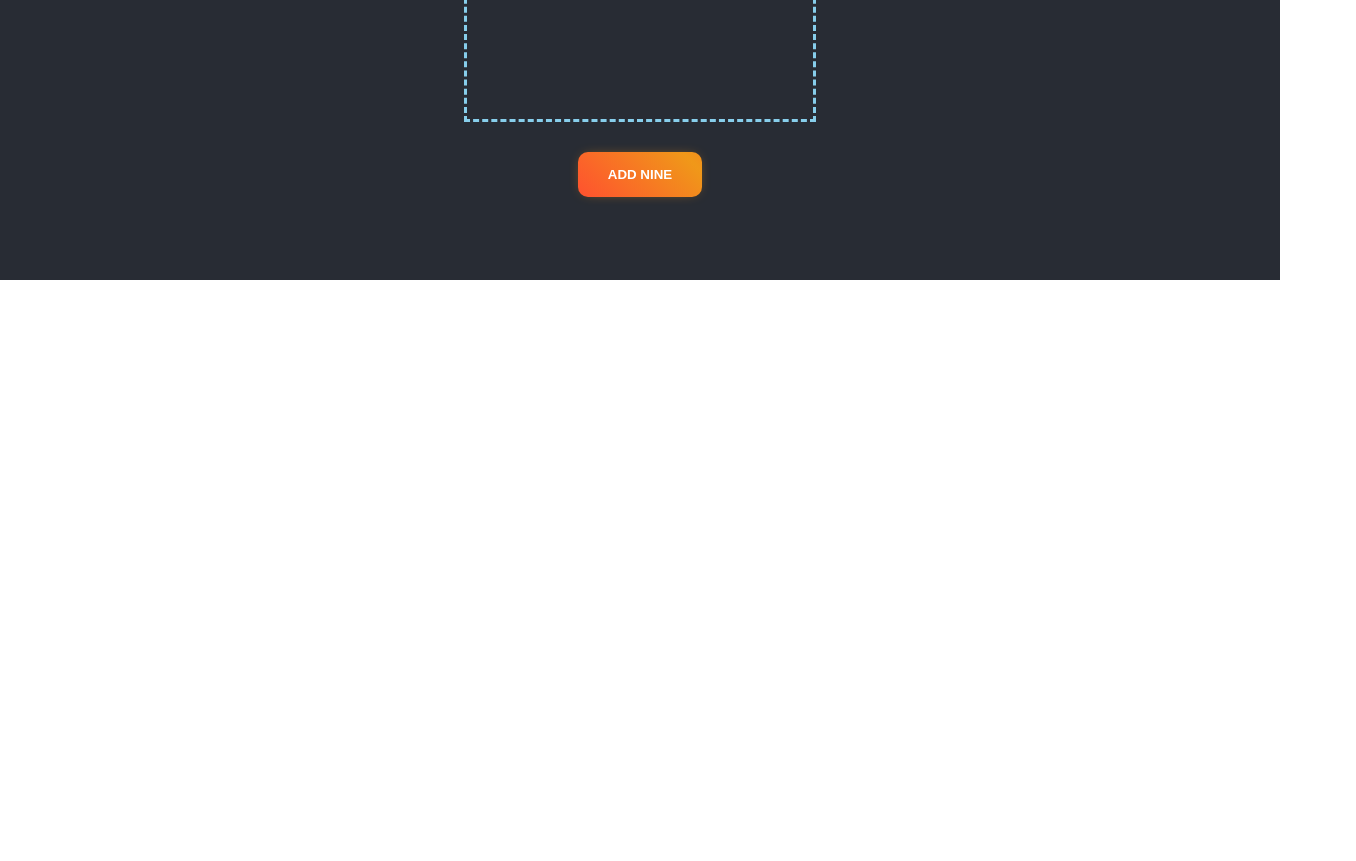
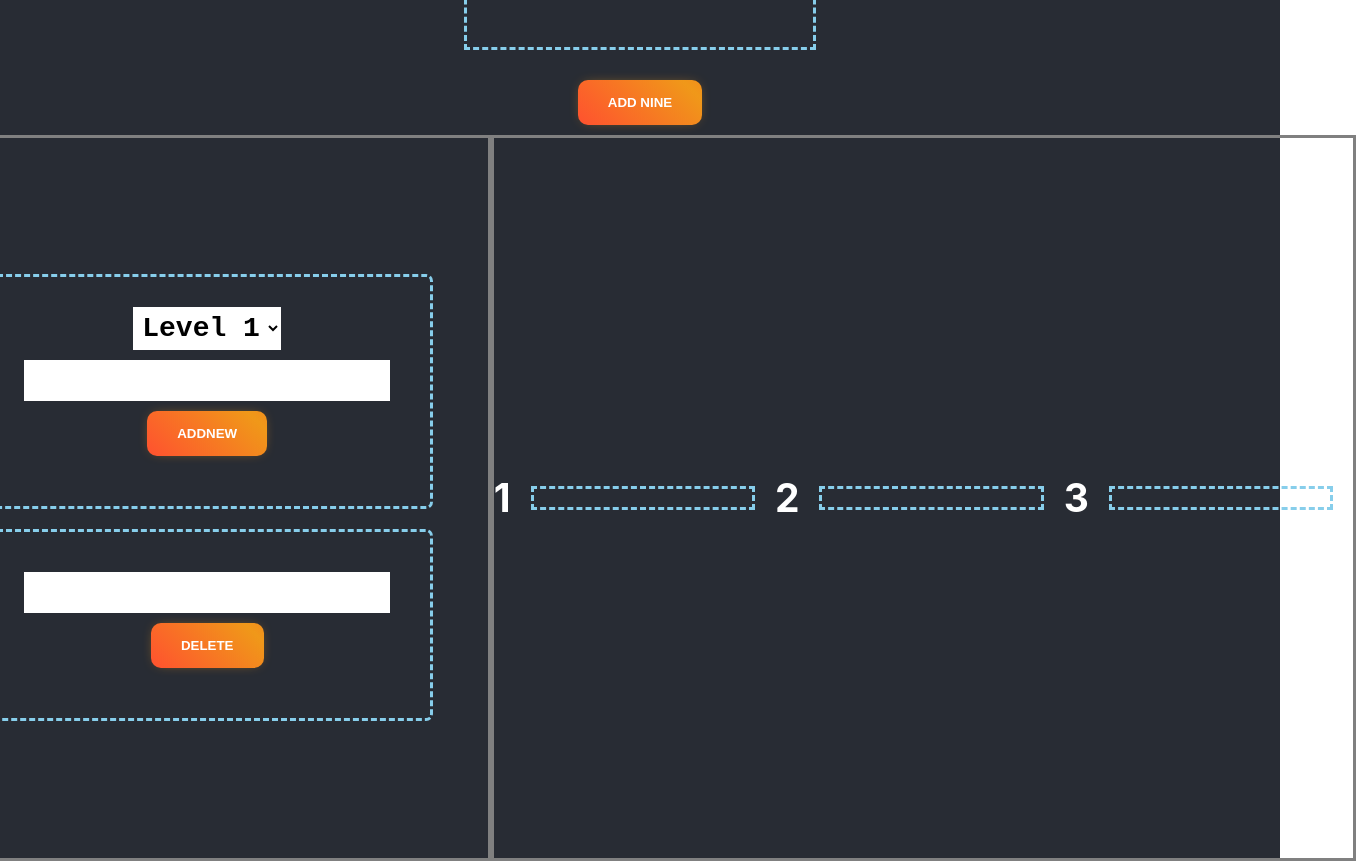
Before and after one commit to Jakavickis/drontai, a React (Create React App) app in the folder r1/: page / in a window 1280 px wide. Shown: the part 520-1381 px from the top of the page, 1356 px wide, since content can reach past the window. Before the commit the page ends 800 px from the top, so only its background shows below. Built offline with nearby package versions, Linux system fonts and the light colour scheme.

Commit message:
Bin with numbers add, delete

```diff
--- a/r1/src/App.jsx
+++ b/r1/src/App.jsx
@@ -3,6 +3,9 @@
 import Dog from './Components/011/Dog';
 import randColor from './Functions/randColor';
 import Nine from './Components/011/Nine';
+import Bin from './Components/011/Bin';
+import Del from './Components/011/Del';
+import New from './Components/011/New';
 
 
 function App() {
@@ -11,6 +14,7 @@
     const index = useRef(0);
     const addButton = useRef();
     const [nine, setNine] = useState([]);
+    const [data, setData] = useState([]);
 
 
     const addNine = () => {
@@ -53,6 +57,19 @@
                 </div>
                 <Nine nine={nine} setNine={setNine}></Nine>
                 <button onClick={addNine}>Add Nine</button>
+
+                <div className="layout-main">
+                    <div className="layout-left">
+                        <New setData={setData} />
+                        <Del setData={setData} />
+                    </div>
+                    <div className="layout-right">
+                        <Bin select={1} data={data} />
+                        <Bin select={2} data={data} />
+                        <Bin select={3} data={data} />
+                    </div>
+
+                </div>
             </header>
         </div>
     );
--- a/r1/src/App.scss
+++ b/r1/src/App.scss
@@ -201,3 +201,54 @@
     display: none;
   }
 }
+
+.containerBin {
+  display: flex;
+  justify-content: space-around;
+  align-items: center;
+  flex-wrap: wrap;
+  width: 230px;
+  border: 3px dashed skyblue;
+  margin: 20px;
+  padding: 9px;
+
+  div {
+    width: 200px;
+    height: 200px;
+    display: flex;
+    justify-content: center;
+    align-items: center;
+    color: white;
+    border: 1px solid white;
+    margin: 5px 0;
+  }
+}
+
+.layout-main {
+  display: flex;
+  justify-content: center;
+  align-items: center;
+
+  .layout-left {
+    width: 40%;
+    height: 90vh;
+    display: flex;
+    justify-content: center;
+    align-items: center;
+    flex-direction: column;
+    border: 3px solid gray;
+
+    input {
+      margin-top: 10px;
+    }
+  }
+
+  .layout-right {
+    width: 60%;
+    min-height: 90vh;
+    display: flex;
+    justify-content: center;
+    align-items: center;
+    border: 3px solid gray;
+  }
+}
--- /dev/null
+++ b/r1/src/Components/011/Bin.jsx
@@ -0,0 +1,16 @@
+
+function Bin({ select, data }) {
+
+    return (
+        <>
+            <h2>{select}</h2>
+            <div className="containerBin">
+                {
+                    data.map((d, i) => d.select === select ? <div key={i}>{d.number}</div> : null)
+                }
+            </div>
+        </>
+    );
+}
+
+export default Bin;
--- /dev/null
+++ b/r1/src/Components/011/Del.jsx
@@ -0,0 +1,22 @@
+
+import { useState } from 'react';
+function Del({ setData }) {
+
+    const [number, setNumber] = useState('');
+
+    const remove = () => {
+        setData(d => d.filter(kv => kv.number !== parseInt(number)));
+        setNumber('');
+    }
+
+    return (
+        <>
+            <div className="form-container">
+                <input type="text" onChange={e => setNumber(e.target.value)} value={number}></input>
+                <button onClick={remove}>Delete</button>
+            </div>
+        </>
+    )
+}
+
+export default Del;
--- /dev/null
+++ b/r1/src/Components/011/New.jsx
@@ -0,0 +1,33 @@
+
+import { useState } from 'react';
+
+function New({ setData }) {
+
+    const [select, setSelect] = useState('1');
+    const [number, setNumber] = useState('');
+
+    const addNew = () => {
+        setData(d => [...d, { select: parseInt(select), number: parseInt(number) }]);
+        setSelect('1');
+        setNumber('');
+    }
+
+    return (
+        <>
+            <div className="form-container">
+                <select value={select} onChange={e => setSelect(e.target.value)}>
+                    <option value="1">Level 1</option>
+                    <option value="2">Level 2</option>
+                    <option value="3">Level 3</option>
+                </select>
+
+                <input type="text" onChange={e => setNumber(e.target.value)} value={number}></input>
+
+                <button onClick={addNew}>AddNew</button>
+            </div>
+
+        </>
+    )
+}
+
+export default New;
--- a/r1/src/Components/011/Nine.jsx
+++ b/r1/src/Components/011/Nine.jsx
@@ -1,8 +1,8 @@
-import randomColor from '../../Functions/randColor';
+import randColor from '../../Functions/randColor';
 function Nine({ nine, setNine }) {
 
     const changeColor = c => {
-        setNine(n => n.map(kv => kv === c ? randomColor() : kv));
+        setNine(n => n.map(kv => kv === c ? randColor() : kv));
     }
 
     return (
```
